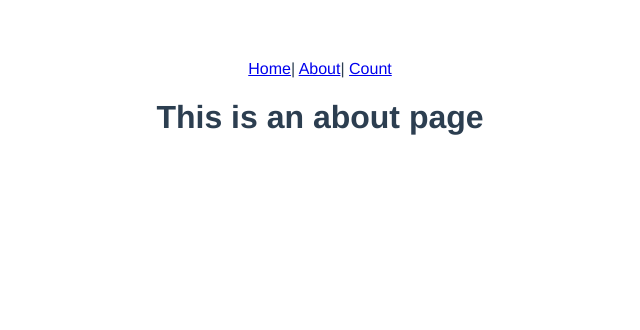
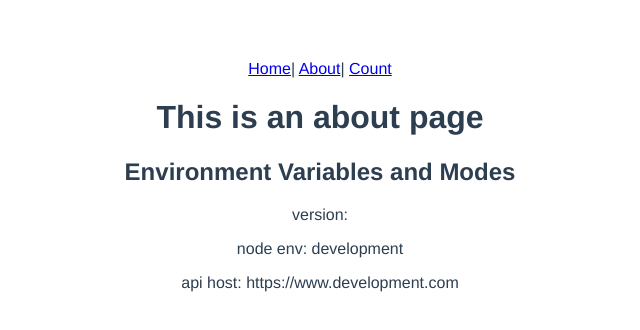
Before and after one commit to metxnbr/vue-hello, a Vue app: page /about in a window 1280 px wide. Shown: the top 330 px of the page, without its empty margins (320-960 px from the left). Built offline with nearby package versions, Linux system fonts and the light colour scheme.

Commit message:
environment config (#1)

```diff
--- a/src/views/About.vue
+++ b/src/views/About.vue
@@ -1,5 +1,20 @@
 <template>
   <div class="about">
     <h1>This is an about page</h1>
+    <h2>Environment Variables and Modes</h2>
+    <p>version: {{version}}</p>
+    <p>node env: {{nodeEnv}}</p>
+    <p>api host: {{host}}</p>
   </div>
 </template>
+
+<script>
+export default {
+  name: "about",
+  data: () => ({
+    version: process.env.VUE_APP_VERSION,
+    nodeEnv: process.env.NODE_ENV,
+    host: process.env.VUE_APP_API_HOST
+  })
+};
+</script>
--- /dev/null
+++ b/vue.config.js
@@ -0,0 +1,5 @@
+process.env.VUE_APP_VERSION = require('./package.json').version
+
+module.exports = {
+  baseUrl: "/"
+};
```
Also changed, not shown: 1 other file (tests, documents, lock files or other folders).
